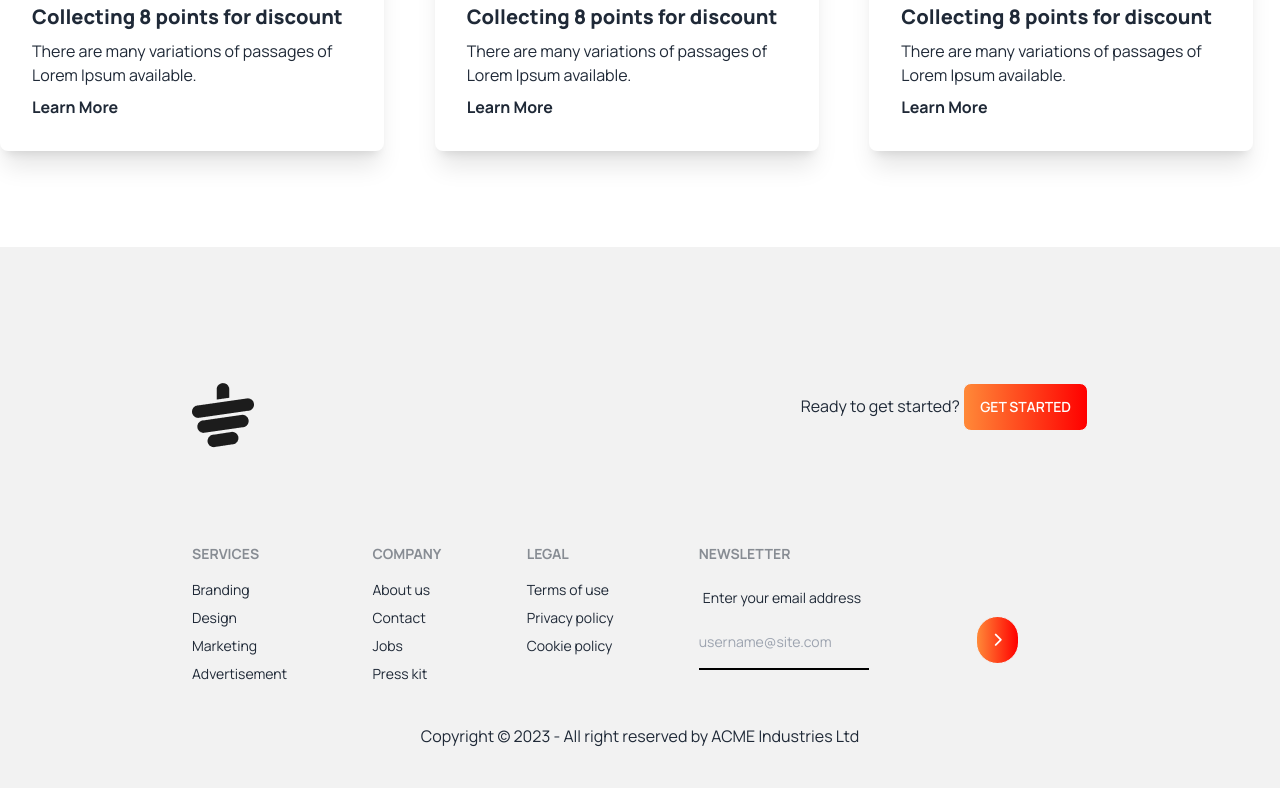
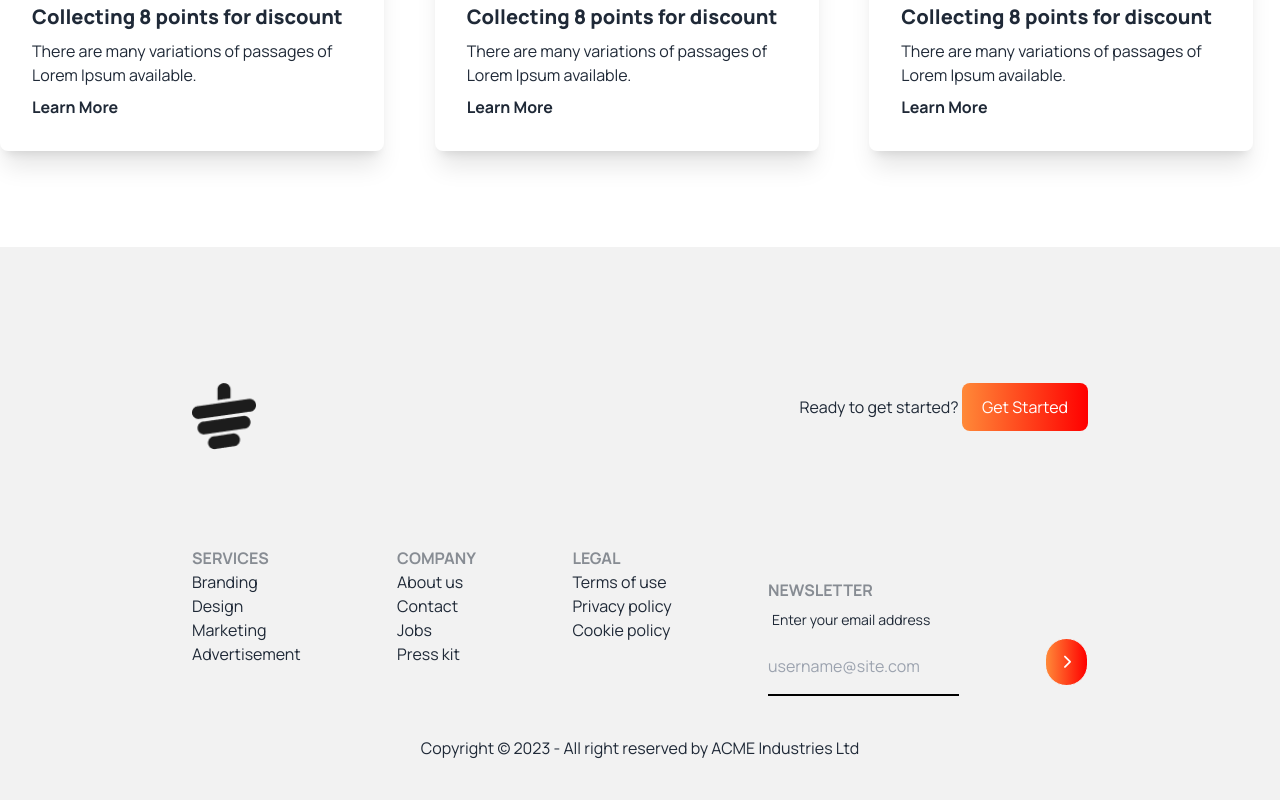
Before and after one commit to Shahidul-Islam-Jony/Tea-House, a plain HTML site: page index.html in a window 1280 px wide. Shown: the part 3290-4090 px from the top of the page. Drawn offline with nearby package versions, Linux system fonts and the light colour scheme.

Commit message:
mobile view responsive perfection done

```diff
--- a/index.html
+++ b/index.html
@@ -42,11 +42,11 @@
 </head>
 
 <body class="font-manrope">
-    <header class="container mx-auto">
+    <header class="w-4/5 lg:container mx-auto">
         <div class="my-20">
             <div class="flex justify-between items-center flex-col lg:flex-row">
                 <div>
-                    <h1 class="text-7xl font-extrabold">It's good <br>
+                    <h1 class="text-4xl lg:text-7xl font-extrabold">It's good <br>
                         tea time at The <br>Tea House!</h1>
                     <p class="py-6">Tea and Botanical Solutions Supplier Give Optimum Satisfaction To Your Taste Buds.
                     </p>
@@ -70,10 +70,10 @@
         </div>
     </header>
 
-    <main class="container mx-auto">
+    <main class="w-4/5 lg:container mx-auto">
         <!-- featured section -->
         <section class="text-center my-24">
-            <h2 class="text-5xl font-extrabold mb-5">Our Featured Products</h2>
+            <h2 class="text-4xl lg:text-5xl font-extrabold mb-5">Our Featured Products</h2>
             <p class="text-sm font-medium lg:max-w-3xl mx-auto mb-12">There are many variations of passages of Lorem
                 Ipsum available, but the majority have suffered alteration in some form, by injected humour, or
                 randomised words which don't look even slightly believable. </p>
@@ -132,7 +132,7 @@
 
             </div>
             <div class="space-y-5 flex-1">
-                <h3 class="text-5xl font-extrabold">Great Tea, Freshly <br>Presented</h3>
+                <h3 class="text-3xl lg:text-5xl font-extrabold">Great Tea, Freshly <br>Presented</h3>
                 <p class="text-base">The meaning of gong cha is chanese is to provide the best tea to emperor from all
                     possessions . It represents the highest quality and self expectation. Establishing in 2006, Gong cha
                     had been deeply appreciated by its custoers because of good words of mouth and unique customized
@@ -148,10 +148,10 @@
         <!-- Super client section -->
 
         <section
-            class="my-24 flex flex-col lg:flex-row gap-12 rounded-xl bg-gradient-to-r from-gradient-start to-gradient-end px-16 py-24">
+            class="my-24 px-3 flex flex-col lg:flex-row gap-12 rounded-xl bg-gradient-to-r from-gradient-start to-gradient-end lg:px-16 py-8 lg:py-24">
             <div class="flex items-center lg:pr-28">
                 <div class="space-y-5">
-                    <h2 class="text-5xl font-extrabold text-white">Meet Our Super <br>Clients</h2>
+                    <h2 class="text-3xl lg:text-5xl font-extrabold text-white">Meet Our Super <br>Clients</h2>
                     <p class="text-white">There are many variations of passages of Lorem Ipsum available, but the
                         majority
                         have suffered alteration in some form, by injected humour, or randomised words which don't look
@@ -204,7 +204,7 @@
         <!-- News and event section -->
         <section class="container mx-auto my-24">
             <div class="text-center">
-                <h1 class="text-5xl font-extrabold pb-5">News & Events</h1>
+                <h1 class="text-3xl lg:text-5xl font-extrabold pb-5">News & Events</h1>
                 <p>There are many variations of passages of Lorem Ipsum available, but the majority have suffered
                     alteration in some form,<br>by injected humour, or randomised words which don't look even slightly
                     believable. </p>
@@ -245,50 +245,55 @@
 
     </main>
 
-    <footer class="px-4 lg:px-48 py-10 bg-base-200 text-base-content">
-        <div class="flex justify-between my-24">
-            <img src="images/cup.png" alt="">
+    <footer class="px-2 py-3 lg:px-48 lg:py-10 bg-base-200 text-base-content">
+        <div class="flex justify-between my-10 lg:my-24">
+            <img class="w-12 lg:w-16" src="images/cup.png" alt="">
             <p>
                 <span>Ready to get started?</span>
-                <button class="btn text-white bg-gradient-to-r from-gradient-start to-gradient-end">GEt Started</button>
+                <button class="px-2 py-2 lg:py-3 lg:px-5 rounded-lg text-white bg-gradient-to-r from-gradient-start to-gradient-end">Get Started</button>
             </p>
         </div>
-        <div class="footer">
+        <div class="flex flex-wrap lg:flex justify-between">
             <div>
-                <span class="footer-title">Services</span>
-                <a class="link link-hover">Branding</a>
-                <a class="link link-hover">Design</a>
-                <a class="link link-hover">Marketing</a>
-                <a class="link link-hover">Advertisement</a>
+                <p><span class="footer-title">Services</span></p>
+                <p><a class="link link-hover">Branding</a></p>
+                <p><a class="link link-hover">Design</a></p>
+                <p><a class="link link-hover">Marketing</a></p>
+                <p><a class="link link-hover">Advertisement</a></p>
             </div>
+
             <div>
-                <span class="footer-title">Company</span>
-                <a class="link link-hover">About us</a>
-                <a class="link link-hover">Contact</a>
-                <a class="link link-hover">Jobs</a>
-                <a class="link link-hover">Press kit</a>
+                <p><span class="footer-title">Company</span></p>
+                <p><a class="link link-hover">About us</a></p>
+                <p><a class="link link-hover">Contact</a></p>
+                <p><a class="link link-hover">Jobs</a></p>
+                <p><a class="link link-hover">Press kit</a></p>
             </div>
+
             <div>
-                <span class="footer-title">Legal</span>
-                <a class="link link-hover">Terms of use</a>
-                <a class="link link-hover">Privacy policy</a>
-                <a class="link link-hover">Cookie policy</a>
+                <p><span class="footer-title">Legal</span></p>
+                <p><a class="link link-hover">Terms of use</a></p>
+                <p><a class="link link-hover">Privacy policy</a></p>
+                <p><a class="link link-hover">Cookie policy</a></p>
             </div>
-            <div>
+
+            <div class="mt-8">
                 <span class="footer-title">Newsletter</span>
-                <div class="form-control w-80">
+                <div class="form-control lg:w-80">
                     <label class="label">
                         <span class="label-text">Enter your email address</span>
                     </label>
                     <div class="relative">
                         <input type="text" placeholder="username@site.com" class="py-4 bg-transparent border-b-2 border-black outline-none" />
-                        <button class="btn text-white absolute top-0 right-0 rounded-full bg-gradient-to-r from-gradient-start to-gradient-end">
+                        <button class="btn text-white absolute top-0 lg:right-0 rounded-full bg-gradient-to-r from-gradient-start to-gradient-end">
                             <i class="fa-solid fa-chevron-right"></i>
                         </button>
                     </div>
                 </div>
             </div>
+
         </div>
+        <!-- copyWrite -->
         <div class="mt-10 text-center">
             <p>Copyright © 2023 - All right reserved by ACME Industries Ltd</p>
         </div>
```
